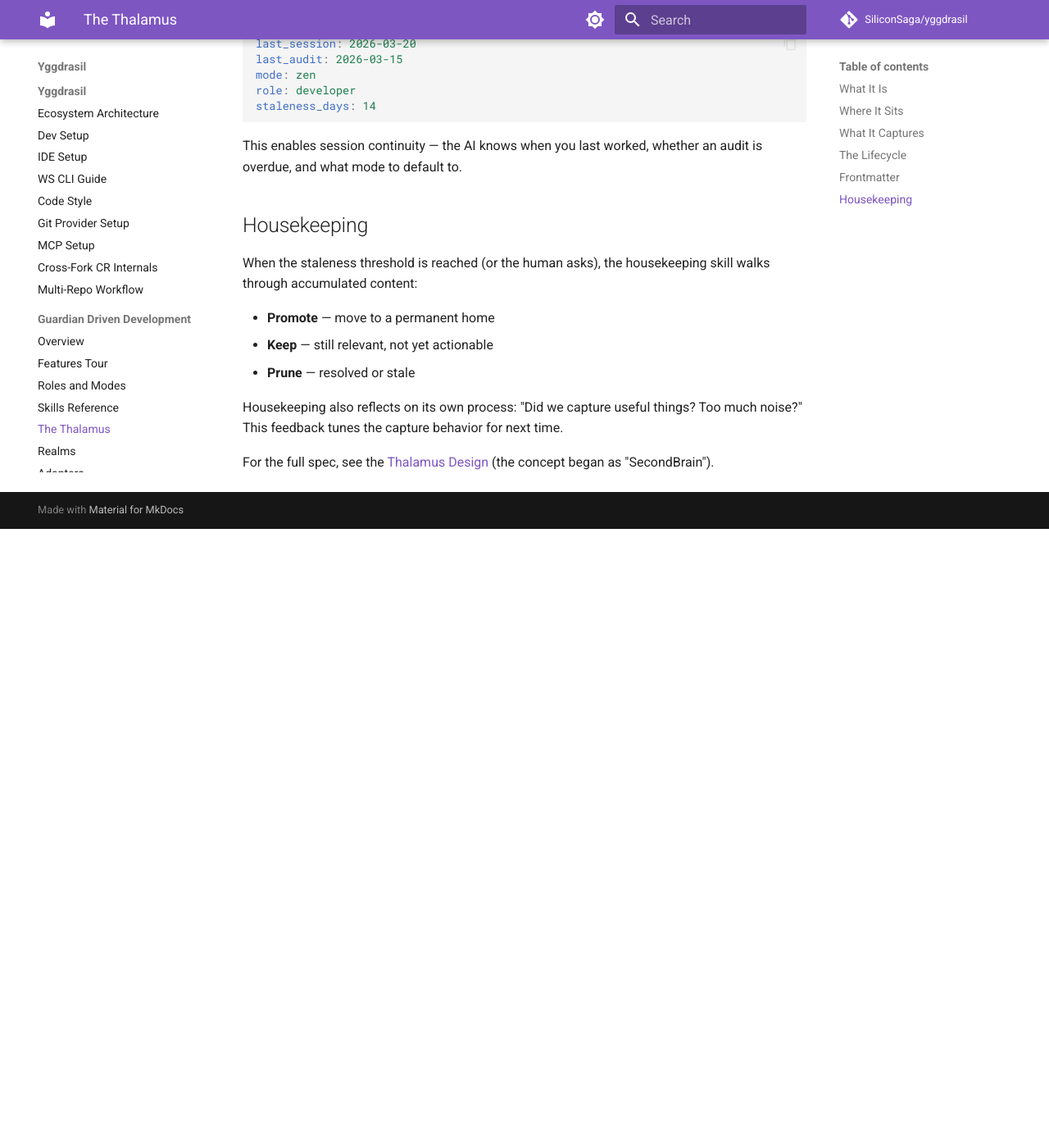
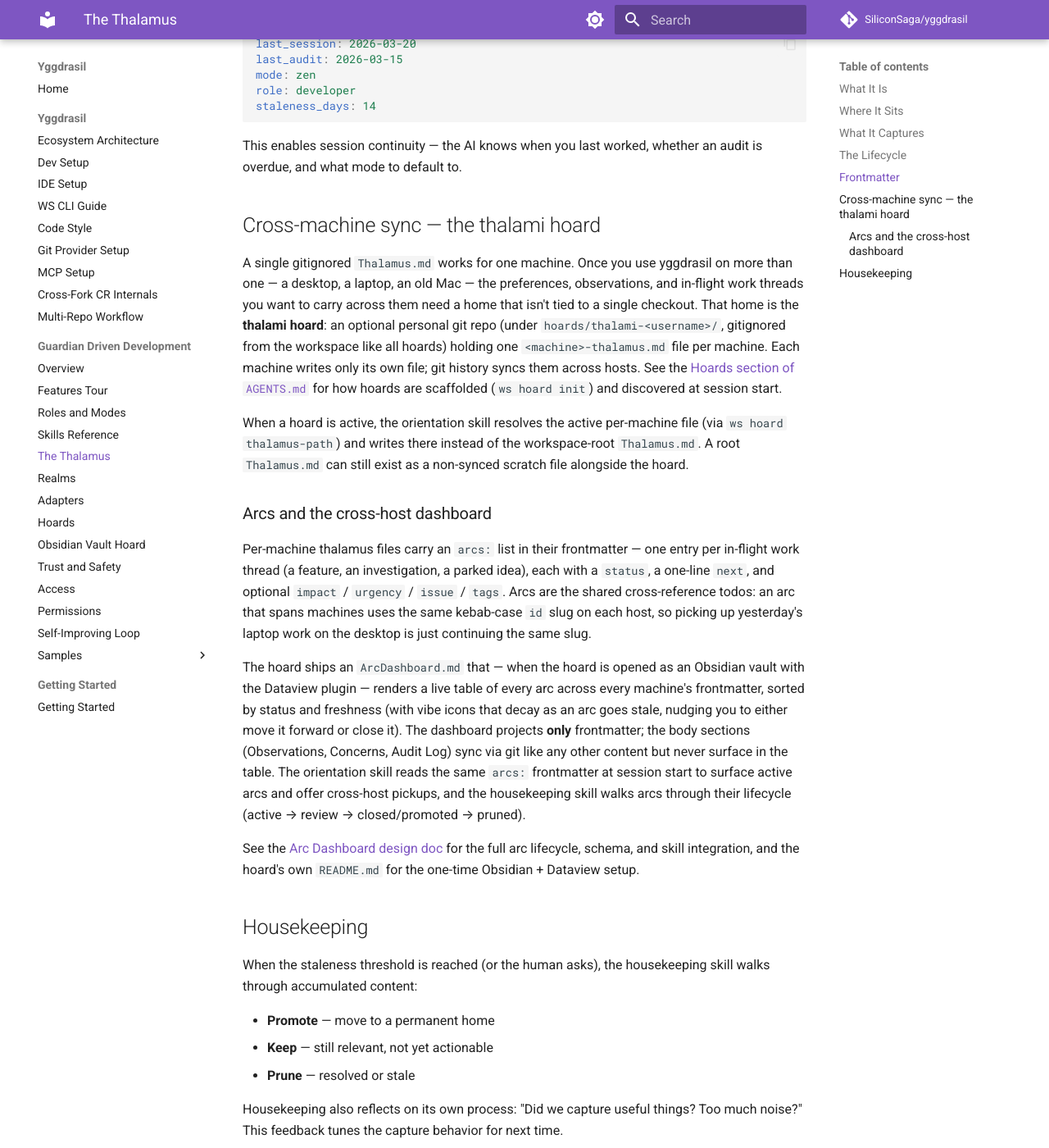
Before and after one commit to SiliconSaga/yggdrasil, an MkDocs documentation site: the page built from docs/gdd/thalamus.md, in a window 1280 px wide and 1400 px high, scrolled down 1586 px. Shown: the whole window at 82% size. Built offline with MkDocs 1.6.1 and Material for MkDocs 9.7.7, drawn with Linux system fonts in a browser that asks for light colours; comment, search, counter and statistics services are not loaded; before the commit the page ends 2231 px from its top, so only the background shows below that.

Commit message:
docs(gdd): document the thalami hoard + cross-host ArcDashboard
`docs/gdd/thalamus.md` described only the single gitignored `Thalamus.md`, with no mention of the multi-machine evolution. Add a "Cross-machine sync — the thalami hoard" section explaining: the optional per-user hoard holding one `<machine>-thalamus.md` per host (synced via git), how orientation resolves the active per-machine file, the `arcs:` frontmatter as shared cross-reference todos (same `id` slug across hosts), and the `ArcDashboard.md` that projects every machine's arc frontmatter into a live Dataview table. Links the arc-dashboard design doc and the hoard README.

Also tighten `agent-training.md`'s "What the hook does" overview to name the Tier 2 redirect deny + `ws hook-bypass` escape hatch — the dedicated section already covered it, but the one-paragraph summary skipped straight from composition-deny to the ask-tier.

Co-Authored-By: Claude Opus 4.7 <noreply@anthropic.com>

```diff
--- a/docs/gdd/thalamus.md
+++ b/docs/gdd/thalamus.md
@@ -62,6 +62,20 @@ staleness_days: 14
 This enables session continuity — the AI knows when you last worked, whether
 an audit is overdue, and what mode to default to.
 
+## Cross-machine sync — the thalami hoard
+
+A single gitignored `Thalamus.md` works for one machine. Once you use yggdrasil on more than one — a desktop, a laptop, an old Mac — the preferences, observations, and in-flight work threads you want to carry across them need a home that isn't tied to a single checkout. That home is the **thalami hoard**: an optional personal git repo (under `hoards/thalami-<username>/`, gitignored from the workspace like all hoards) holding one `<machine>-thalamus.md` file per machine. Each machine writes only its own file; git history syncs them across hosts. See the [Hoards section of `AGENTS.md`](../../AGENTS.md) for how hoards are scaffolded (`ws hoard init`) and discovered at session start.
+
+When a hoard is active, the orientation skill resolves the active per-machine file (via `ws hoard thalamus-path`) and writes there instead of the workspace-root `Thalamus.md`. A root `Thalamus.md` can still exist as a non-synced scratch file alongside the hoard.
+
+### Arcs and the cross-host dashboard
+
+Per-machine thalamus files carry an `arcs:` list in their frontmatter — one entry per in-flight work thread (a feature, an investigation, a parked idea), each with a `status`, a one-line `next`, and optional `impact` / `urgency` / `issue` / `tags`. Arcs are the shared cross-reference todos: an arc that spans machines uses the same kebab-case `id` slug on each host, so picking up yesterday's laptop work on the desktop is just continuing the same slug.
+
+The hoard ships an `ArcDashboard.md` that — when the hoard is opened as an Obsidian vault with the Dataview plugin — renders a live table of every arc across every machine's frontmatter, sorted by status and freshness (with vibe icons that decay as an arc goes stale, nudging you to either move it forward or close it). The dashboard projects **only** frontmatter; the body sections (Observations, Concerns, Audit Log) sync via git like any other content but never surface in the table. The orientation skill reads the same `arcs:` frontmatter at session start to surface active arcs and offer cross-host pickups, and the housekeeping skill walks arcs through their lifecycle (active → review → closed/promoted → pruned).
+
+See the [Arc Dashboard design doc](../plans/2026-05-07-thalamus-arc-dashboard-design.md) for the full arc lifecycle, schema, and skill integration, and the hoard's own `README.md` for the one-time Obsidian + Dataview setup.
+
 ## Housekeeping
 
 When the staleness threshold is reached (or the human asks), the housekeeping
```
Also changed, not shown: docs/gdd/agent-training.md (+1 -1 lines).
